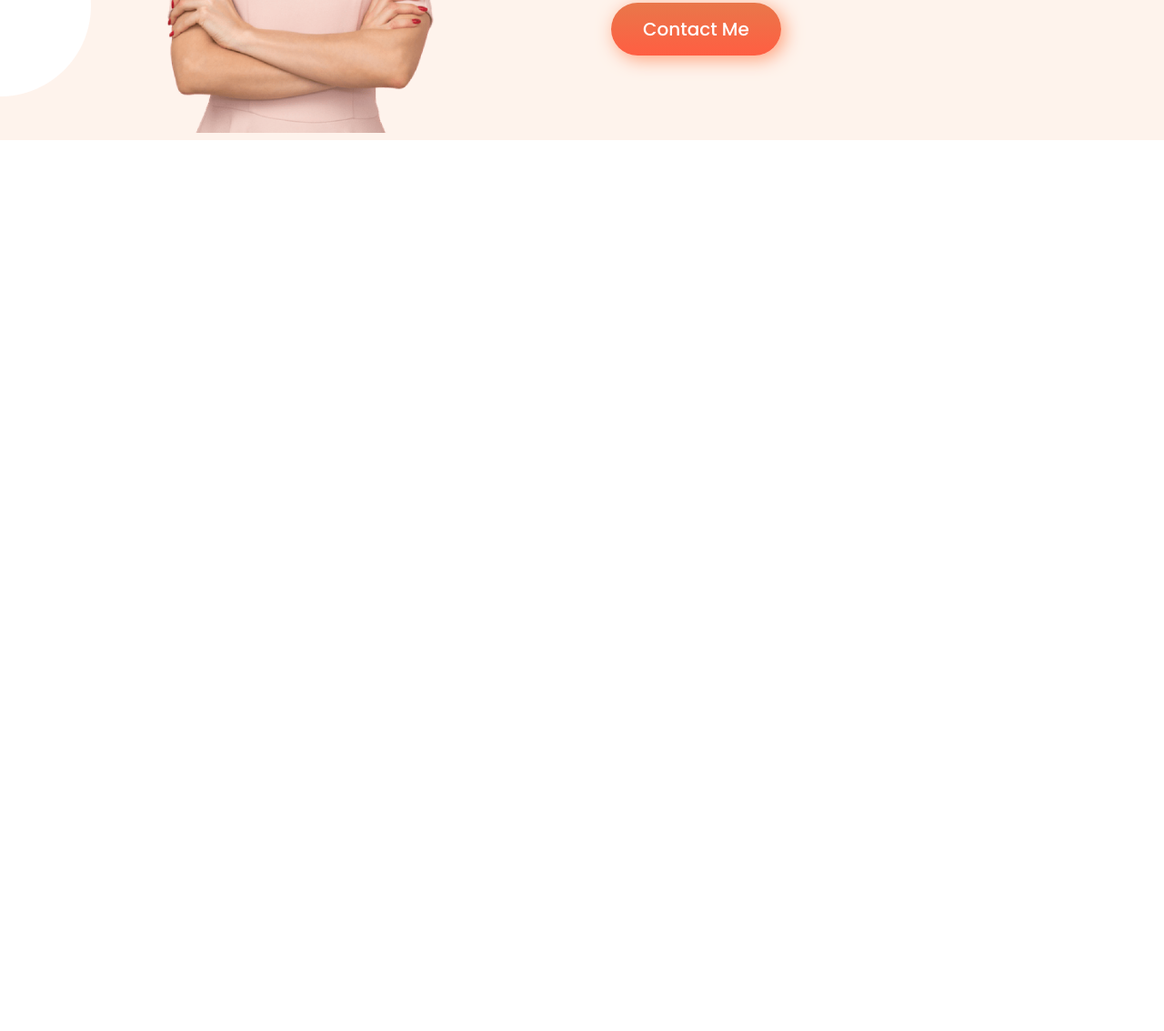
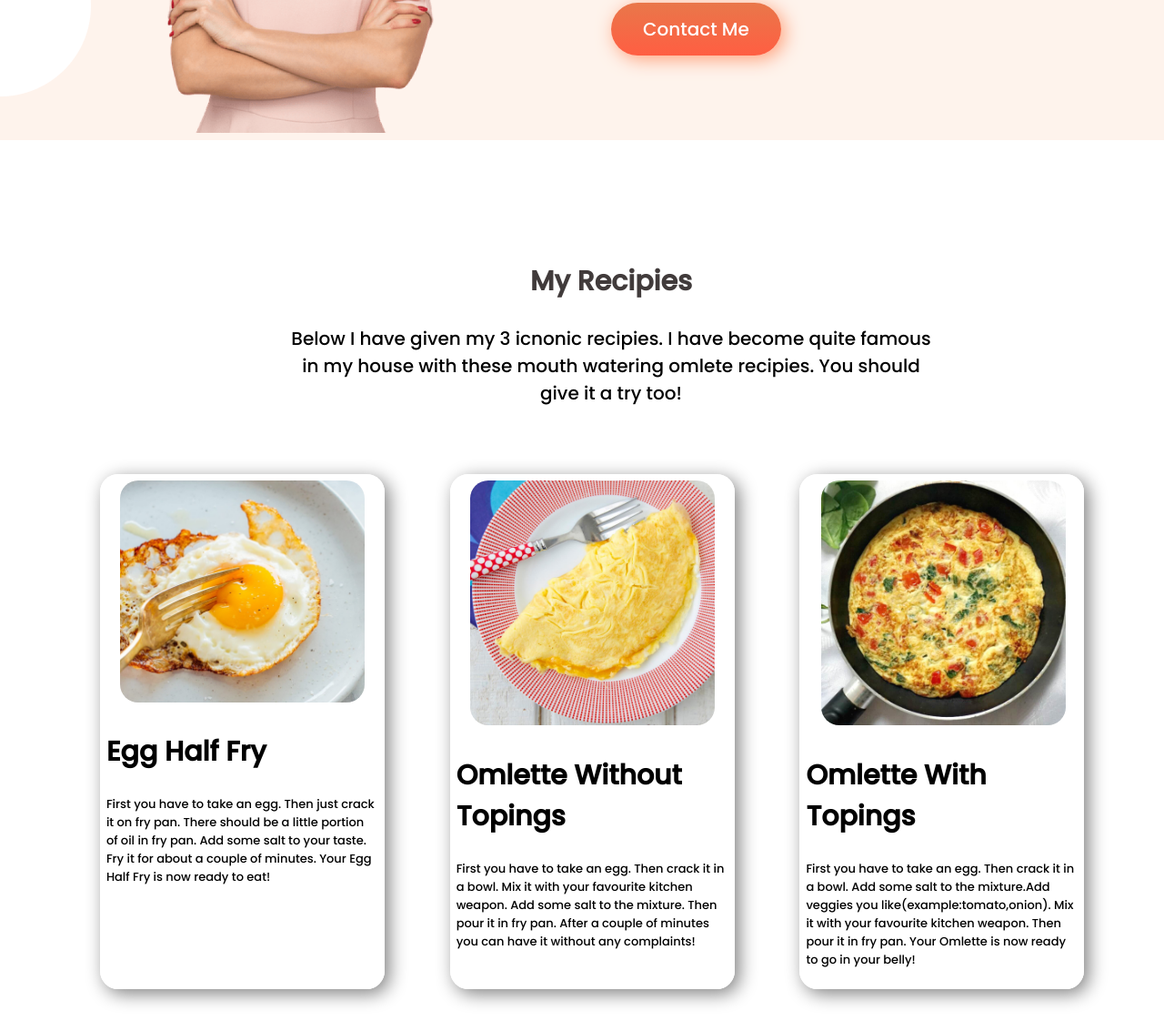
Before and after one commit to Moin-Dewan/My-First-Assignment, a plain HTML site: page index.html in a window 1280 px wide. Shown: the part 1213-2346 px from the top of the page at 91% size. Before the commit the page ends 1515 px from the top, so only its background shows below. Drawn offline with Linux system fonts and the light colour scheme.

Commit message:
until footer everything completed

```diff
--- a/index.html
+++ b/index.html
@@ -13,7 +13,7 @@
 </head>
 
 <body>
-    <section>
+    <section class="gray-colour">
         <div class="half-width">
             <h1 class="sec-1-h1"> <span class="word-color">Skip</span> The Diet,<br> Just Eat Healthy <br> With Food
                 Network</h1>
@@ -30,7 +30,7 @@
             <img src="food-network-main/images/female/Person Image.png" alt="">
         </div>
         <div class="half-width-2">
-            <h2>About Me</h2>
+            <h2 class="gray-colour">About Me</h2>
             <p class="sec-2-p">I am a professional chef. I can cook so many dishes. I can make omlete on my own. It's my
                 biggest success in cooking history. I am looking forward to know how to cook rice. I hope you know now
                 how talented i am.
@@ -40,7 +40,42 @@
         </div>
     </section>
     <section>
-
+        <div class="sec-3-div">
+            <h1 class="gray-colour">My Recipies</h1>
+            <p class="sec-3-p">Below I have given my 3 icnonic recipies. I have become quite famous in my house with
+                these
+                mouth watering omlete
+                recipies. You should give it a try too!</p>
+        </div>
+    </section>
+    <section>
+        <div class="left-eggimage">
+            <img id="egg-1" src="food-network-main/images/food/crispy-fried-egg-recipe.jpg" alt="">
+            <h2>Egg Half Fry</h2>
+            <p class="font-size">First you have to take an egg. Then just crack it on fry pan. There should be a
+                little
+                portion of oil in
+                fry pan. Add some salt to your taste. Fry it for about a couple of minutes. Your Egg Half Fry is now
+                ready to eat!</p>
+        </div>
+        </div>
+        <div class="middle-eggimage">
+            <img id="egg-2" src="food-network-main/images/food/51262180_cheese-omelette_1x1.jpg" alt="">
+            <h2>Omlette Without Topings</h2>
+            <p class="font-size">First you have to take an egg. Then crack it in a bowl. Mix it with your favourite
+                kitchen weapon. Add
+                some salt to the mixture. Then pour it in fry pan. After a couple of minutes you can have it without any
+                complaints! </p>
+        </div>
+        <div class="right-eggimage">
+            <img id="egg-3" src="food-network-main/images/food/Worlds-Best-Vegetarian-Omelette-Quick-and-Easy.jpg"
+                alt="">
+            <h2>Omlette With Topings</h2>
+            <p class="font-size">First you have to take an egg. Then crack it in a bowl. Add some salt to the
+                mixture.Add veggies you like(example:tomato,onion). Mix it with your favourite kitchen weapon. Then pour
+                it in fry pan. Your
+                Omlette is now ready to go in your belly!</p>
+        </div>
     </section>
 </body>
 
--- a/style.css
+++ b/style.css
@@ -9,7 +9,9 @@ section{
     margin: 10px;
     padding-left: 5%;
     padding-top: 10%;
-
+}
+.gray-colour{
+    color: rgb(65, 59, 59);
 }
 .half-width{
     width: 50%;
@@ -68,3 +70,65 @@ p{
     box-shadow: 4px 4px 20px lightsalmon;
     font-weight: 300;
 }
+.sec-3-div{
+    text-align: center;
+    color: rgb(88, 87, 87);
+    margin-top: -30px;
+    margin-bottom: -100px;
+}
+.sec-3-p{
+    text-align: center;
+    margin: 0 20%;
+    color: black;
+    width: 100;
+}
+.left-eggimage{
+    border: 5px solid white;
+    border-radius: 20px;
+    vertical-align: middle;
+    box-shadow: 5px 5px 20px gray;
+    text-align: left;
+    width: 25%;
+    padding:2px;
+    margin: 3%
+}
+.middle-eggimage{
+    border: 5px solid white;
+    border-radius: 20px;
+    vertical-align: middle;
+    box-shadow: 5px 5px 20px gray;
+    text-align: left;
+    float: left;
+    width: 25%;
+    padding:2px;
+    margin: 3%
+}
+.right-eggimage{
+    border: 5px solid white;
+    border-radius: 20px;
+    vertical-align: middle;
+    box-shadow: 5px 5px 20px gray;
+    text-align: left;
+    float: right;
+    width: 25%;
+    padding: 2px;
+    margin: 3%
+}
+.font-size{
+    font-size: small;
+}
+#egg-1{
+    width: 90%;
+    border-radius: 20px;
+    margin-left: 15px;
+}
+#egg-2{
+    width: 90%;
+    border-radius: 20px;
+    margin-left: 15px;
+}
+#egg-3{
+    width: 90%;
+    border-radius: 20px;
+    margin-left: 17px;
+}
```
Also changed, not shown: food-network-main/images/food/51262180_cheese-omelette_1x1.jpg (added), food-network-main/images/food/Worlds-Best-Vegetarian-Omelette-Quick-and-Easy.jpg (added), food-network-main/images/food/crispy-fried-egg-recipe.jpg (added).
